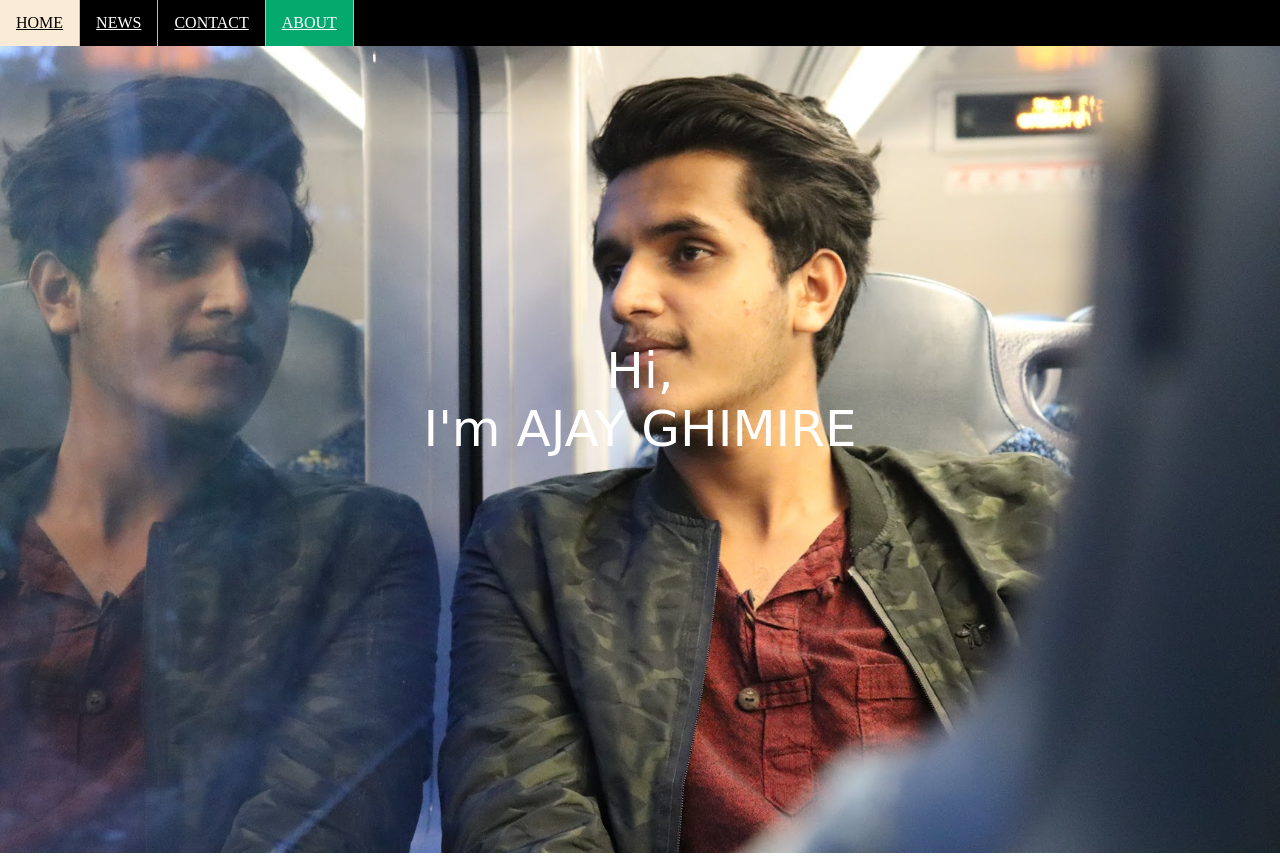
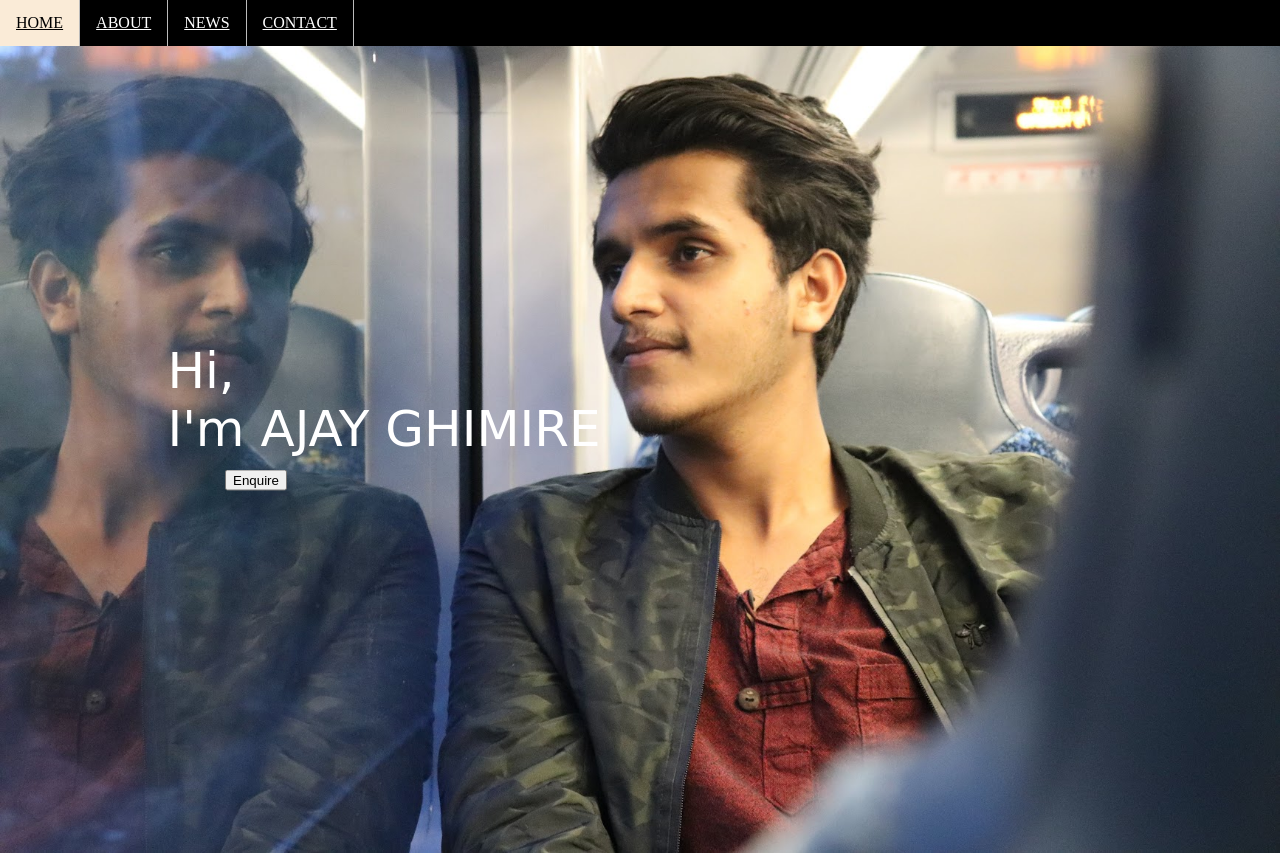
Before and after one commit to AjayGhimire1998/ajayghimire, a plain HTML site: page index.html in a window 1280 px wide. Drawn offline with Linux system fonts and the light colour scheme.

Commit message:
Added html and css and images

```diff
--- a/HomePage.html
+++ b/index.html
@@ -10,17 +10,22 @@
 <body>
     <nav class="nav">
         <ul>
-            <li><a href="#home">Home</a></li>
-            <li><a href="#news">News</a></li>
+            <li class="active"><a href="#home">Home</a></li>
+            <li><a href="#about">About</a></li>
+            <li><a href="#">News</a></li>
             <li><a href="#contact">Contact</a></li>
-            <li class="active"><a href="#about">About</a></li>
+
           </ul>
 
     </nav>
 
     <div class="container">
         <img src="images/ajay.jpeg"></img>
-        <div class="centered" style="font-family: Bradley Hand, cursive ;">Hi,<br>I'm AJAY GHIMIRE</div>
+        <div class="centered" style="font-family: Bradley Hand, cursive ; text-shadow: aqua ;">Hi,<br>I'm AJAY GHIMIRE</div>
+        <button class="Enquire">Enquire</button>
     </div>
+
+
+
 </body>
 </html>
--- a/style.css
+++ b/style.css
@@ -12,14 +12,14 @@ ul {
     overflow: hidden;
     background-color: black;
     position: fixed;
-    top: 0;
+    top: 0%;
     width: 100%;
     font-family: 'Times New Roman', Times, serif;
 
   }
 
   li {
-    float: left;
+    float:left;
     border-right: 1px solid #bbb;
   }
 
@@ -51,7 +51,7 @@ ul {
 
 
 .container{
-    text-align: center;
+    text-align: left;
     color: white;
     font-size: 50px;
 
@@ -61,8 +61,18 @@ ul {
 .centered{
     position: absolute;
     top: 50%;
-    left: 50%;
+    left: 30%;
     transform: translate(-50%,-50%);
+    text-shadow: 10% 10% 10%;
+    text-shadow: black;
+}
+
+.Enquire{
+    position:absolute;
+    top: 60%;
+    left: 20%;
+    transform: translate(-50%, -50%);
+    box-sizing: border-box;
 }
 
 body{
```
Also changed, not shown: script.js (added), 1 other file.
